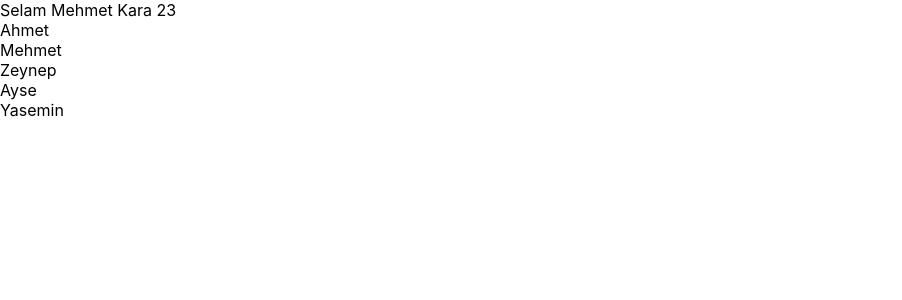
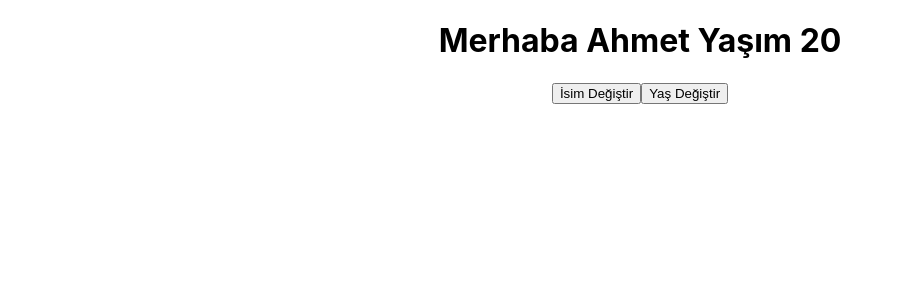
Before and after one commit to SAslan8006/ReactDersleri, a React (Create React App) app: page / in a window 1280 px wide. Shown: the top 300 px of the page, without its empty margins (0-902 px from the left). Built offline with nearby package versions, Linux system fonts and the light colour scheme.

Commit message:
State Nedir? Nasıl Oluşturulur?

```diff
--- a/src/App.js
+++ b/src/App.js
@@ -1,29 +1,16 @@
-import React from 'react';
+import React, { useState } from 'react';
 import './App.css';
-import User from './componenets/User';
 
-const friends = [
-  { id: 1, name: "Ahmet", age: 23 },
-  { id: 2, name: "Mehmet", age: 29 },
-  { id: 3, name: "Zeynep", age: 32 },
-  { id: 4, name: "Ayse", age: 45 },
-  { id: 5, name: "Yasemin", age: 40 }
-]
 function App() {
+  const [name, setName] = useState("Ahmet");
+  const [age, setAge] = useState(20);
   return (
-    < >
-      <User
-        name="Mehmet"
-        sname="Kara"
-        age={23}
-        isLoggedIn={true}
-        friends={friends}
-        address={{
-          title: 'Ataşehir/İstanbul',
-          zip: 34755
-        }}
-      />
-    </>
+    <div className='App' >
+      <h1>Merhaba {name} Yaşım {age}</h1>
+      <button onClick={() => setName("Mehmet")}>İsim Değiştir</button>
+      <button onClick={() => setAge(25)}>Yaş Değiştir</button>
+
+    </div>
   );
 }
 
```
Also changed, not shown: src/AppCalisma1.js (added, +30 -0 lines).
